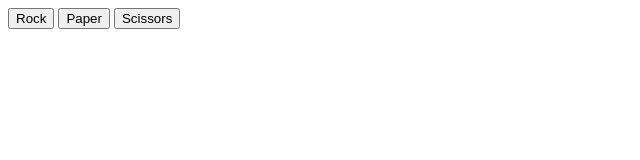
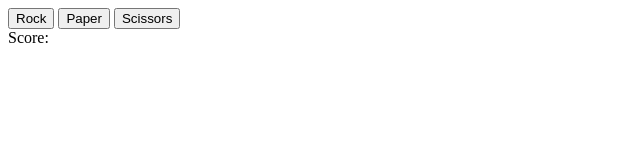
Before and after one commit to PinkSpaceBee/rock-paper-scissors, a plain HTML site: page index.html in a window 1280 px wide. Shown: the full height of the page, 0-640 px from the left. Drawn offline with Linux system fonts and the light colour scheme.

Commit message:
working on counting score

```diff
--- a/index.html
+++ b/index.html
@@ -12,5 +12,6 @@
             <button class="btn" id="scissorsBtn">Scissors</button>
         </div>
         <div id="round-winner"></div>
+        <div id="score">Score: </div>
     </body>
 </html>
--- a/script.js
+++ b/script.js
@@ -1,3 +1,4 @@
+// game logic
 let playerSelection;
 let computerSelection = computerPlay();
 
@@ -53,6 +54,7 @@ function playRound() {
 
 }
 
+// DOM
 const buttons = document.querySelectorAll('button');
 const roundWinner = document.querySelector('#round-winner');
 
@@ -60,6 +62,7 @@ buttons.forEach(button => button.addEventListener('click', () => {
     selectShape(button);
 }))
 
+
 buttons.forEach(button => button.addEventListener('click', () => {
     roundWinner.textContent = playRound();
 }))
```
